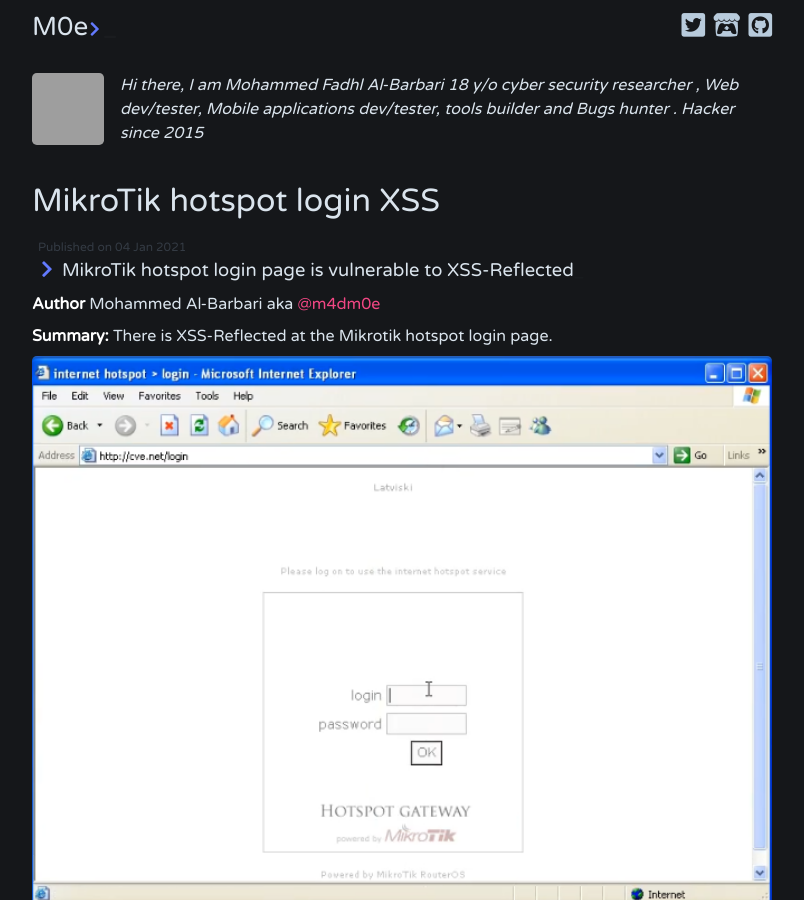
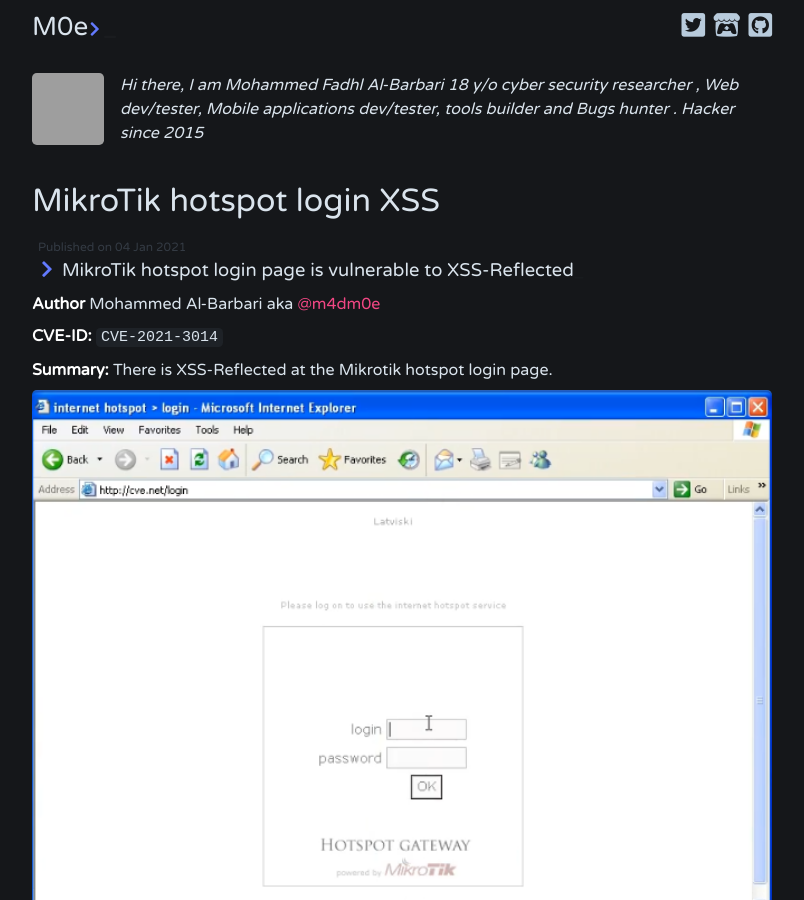
Before and after one commit to Spellingis/Spellingis.github.io, a Jekyll site: the page built from _posts/2021-01-04-mikrotik-xss-reflected.md, in a window 1280 px wide and 900 px high. Shown: the whole window, without its empty margins (238-1042 px from the left). Built offline with Jekyll 4.4.1, drawn with Linux system fonts in a browser that asks for light colours; comment, search, counter and statistics services are not loaded; grey boxes are pictures that could not be loaded.

Commit message:
Update 2021-01-04-mikrotik-xss-reflected.md

```diff
--- a/_posts/2021-01-04-mikrotik-xss-reflected.md
+++ b/_posts/2021-01-04-mikrotik-xss-reflected.md
@@ -6,6 +6,8 @@ Tags: exploits bugbounty
 ---
 
 **Author** Mohammed Al-Barbari aka [@m4dm0e](https://twitter.com/m4dm0e)
+
+**CVE-ID:** `CVE-2021-3014`
 
 **Summary:** There is XSS-Reflected at the Mikrotik hotspot login page.
 
```
